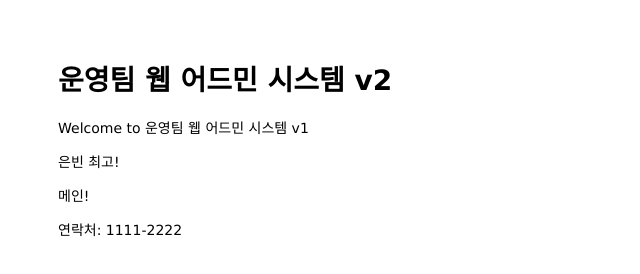
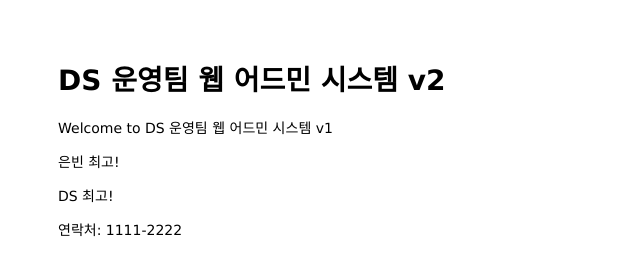
Before and after one commit to binbinbean/mastering-git-github, a website: page public/index.html in a window 1280 px wide. Shown: the whole page, without its empty margins (0-640 px from the left). Drawn offline with Linux system fonts and the light colour scheme.

Commit message:
main에서 운영팀 -> DS 운영팀 변경, body 에서 main을 DS최고로 변경

```diff
--- a/public/index.html
+++ b/public/index.html
@@ -1,14 +1,14 @@
 <html>
   <head>
-    <title>운영팀 웹 어드민 시스템 v1</title>
+    <title>DS 운영팀 웹 어드민 시스템 v1</title>
     <link rel="stylesheet" href="/stylesheets/style.css" />
   </head>
 
   <body>
-    <h1>운영팀 웹 어드민 시스템 v2</h1>
-    <p>Welcome to 운영팀 웹 어드민 시스템 v1</p>
+    <h1>DS 운영팀 웹 어드민 시스템 v2</h1>
+    <p>Welcome to DS 운영팀 웹 어드민 시스템 v1</p>
     <p>은빈 최고!</p>
-    <p>메인!</p>
+    <p>DS 최고!</p>
   </body>
 
   <footer>
```
